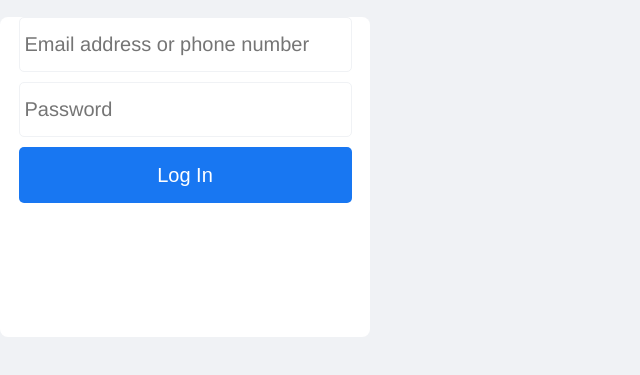
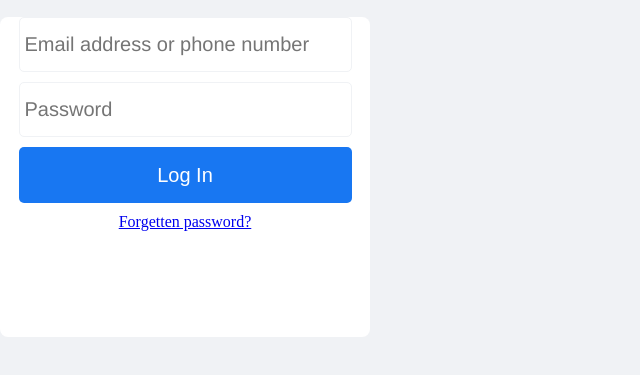
Before and after one commit to Abbass-Jradi/Facebook, a plain HTML site: page index.html in a window 1280 px wide. Shown: the part 147-522 px from the top of the page, without its empty margins (0-640 px from the left). Drawn offline with Linux system fonts and the light colour scheme.

Commit message:
Adding forgotten password

```diff
--- a/index.html
+++ b/index.html
@@ -26,6 +26,7 @@
           <input class="text-box" type="text" id="textfield" name="textfield" placeholder="Email address or phone number">
           <input class="text-box" type="text" id="textfield" name="textfield" placeholder="Password">
           <button class="log-in">Log In</button>
+          <a href="www.facebook.com" class="forgotten-passowrd">Forgetten password?</a>
         </div>
       </div>
       </div>
```
